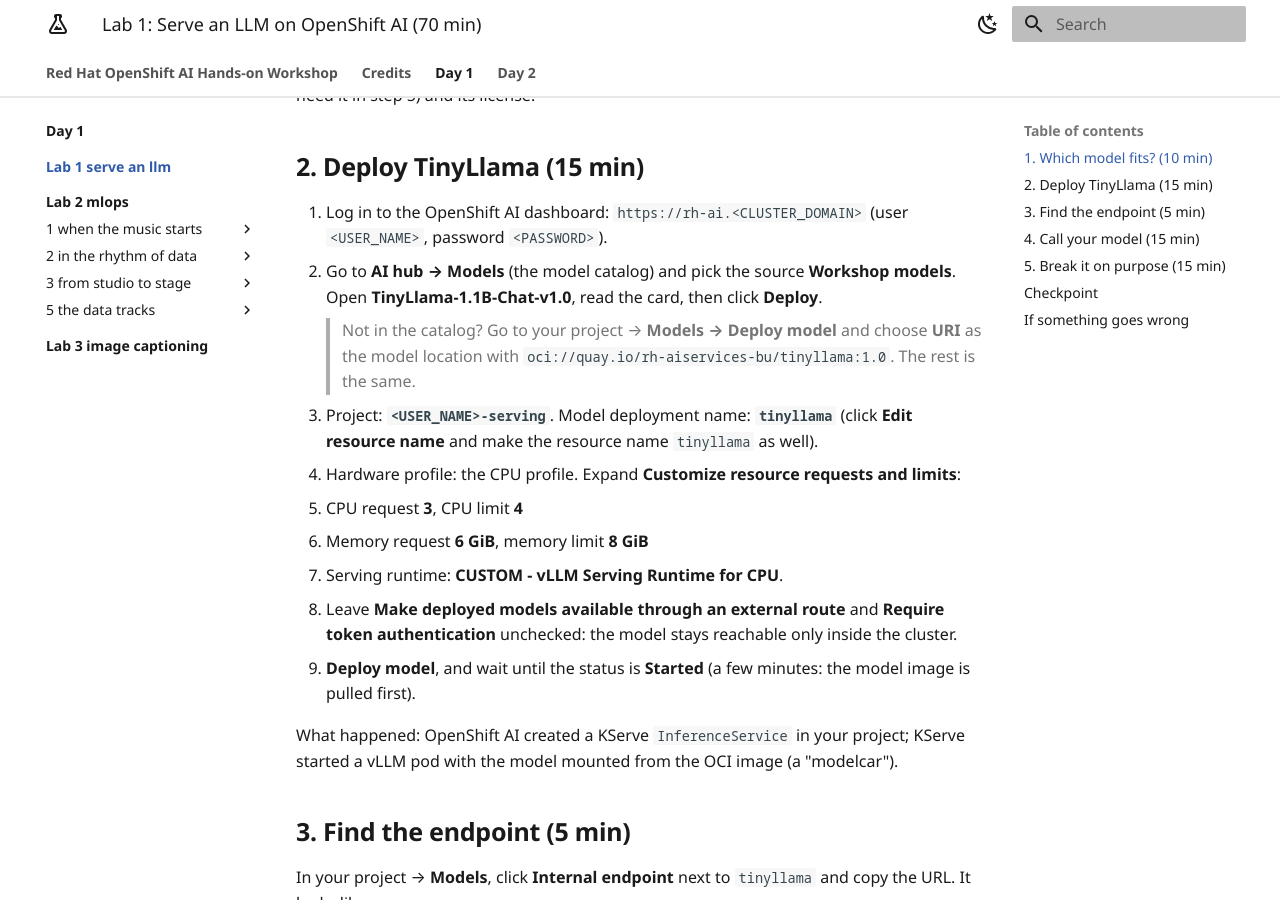
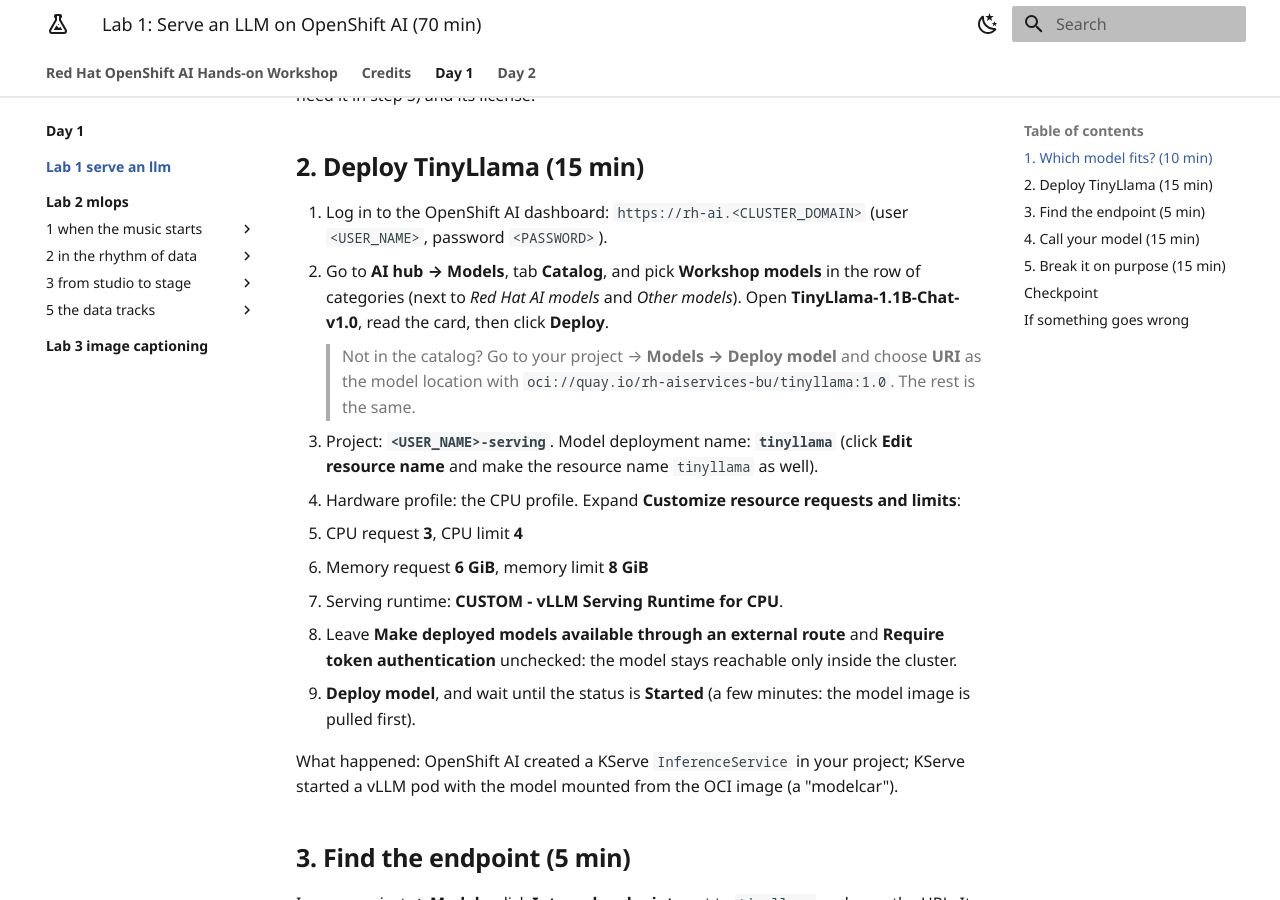
Before and after one commit to rflorenc/openshift-ai-workshop, an MkDocs documentation site: the page built from docs/day-1/lab-1-serve-an-llm/index.md, in a window 1280 px wide and 900 px high, scrolled down 1451 px. Built offline with MkDocs 1.6.1 and Material for MkDocs 9.7.7, drawn with Linux system fonts in a browser that asks for light colours.

Commit message:
Update guides

```diff
--- a/docs/day-1/lab-1-serve-an-llm/index.md
+++ b/docs/day-1/lab-1-serve-an-llm/index.md
@@ -45,7 +45,7 @@ and note its **context length** (you need it in step 5) and its license.
 ## 2. Deploy TinyLlama (15 min)
 
 1. Log in to the OpenShift AI dashboard: `https://rh-ai.<CLUSTER_DOMAIN>` (user `<USER_NAME>`, password `<PASSWORD>`).
-2. Go to **AI hub → Models** (the model catalog) and pick the source **Workshop models**.
+2. Go to **AI hub → Models**, tab **Catalog**, and pick **Workshop models** in the row of categories (next to *Red Hat AI models* and *Other models*).
    Open **TinyLlama-1.1B-Chat-v1.0**, read the card, then click **Deploy**.
    > Not in the catalog? Go to your project → **Models → Deploy model** and choose
    > **URI** as the model location with `oci://quay.io/rh-aiservices-bu/tinyllama:1.0`. The rest is the same.
```
